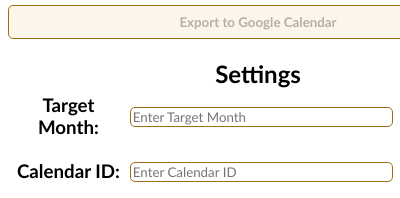
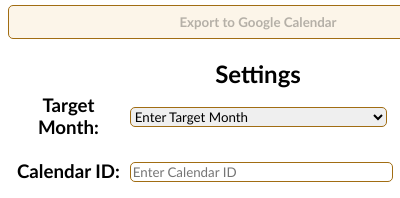
Before and after one commit to ajtadeo/shiftgen-schedule-exporter, a browser extension: page popup/popup.html in a window 400 px wide. Shown: the part 119-317 px from the top of the page. Drawn offline with Linux system fonts and the light colour scheme.

Commit message:
add dropdown for month selection

```diff
--- a/popup/popup.css
+++ b/popup/popup.css
@@ -4,13 +4,14 @@
   font-family: Calibri, "Lucida Grande";
 }
 
-input, button {
+input, button, select {
   font-family: Calibri, "Lucida Grande";
   border: solid #A16D13 1px;
   border-radius: 5px;
 }
 
-input {
+input, select {
+  width: 100%;
   cursor: pointer;
 }
 
--- a/popup/popup.html
+++ b/popup/popup.html
@@ -27,7 +27,21 @@
         <tr>
           <form id="target-month-form">
             <th><h3>Target Month: </h3></th>
-            <td><input type="text" id="target-month-input" placeholder="Enter Target Month" required /></td>
+            <td><select name="target-month-select" id="target-month-select" required>
+              <option disabled selected value="">Enter Target Month</option>
+              <option value="January">January</option>
+              <option value="February">February</option>
+              <option value="March">March</option>
+              <option value="April">April</option>
+              <option value="May">May</option>
+              <option value="June">June</option>
+              <option value="July">July</option>
+              <option value="August">August</option>
+              <option value="September">September</option>
+              <option value="October">October</option>
+              <option value="November">November</option>
+              <option value="December">December</option>
+            </select></td>
             <td><button type="submit" id="target-month-button">Save</button></td>
             <td class="settings-message"><p id="target-month-message">Saved</p></td>
           </form>
--- a/popup/popup.js
+++ b/popup/popup.js
@@ -100,11 +100,12 @@
 
   // handle target month form submission
   if (localStorage.target_month !== "") {
-    document.querySelector("#target-month-input").value = localStorage.target_month;
+    document.querySelector("#target-month-select").value = localStorage.target_month;
   }
+
   document.querySelector("#target-month-form").addEventListener("submit", async (event) => {
     event.preventDefault();
-    const targetMonth = document.getElementById("target-month-input").value.toLowerCase();
+    const targetMonth = document.getElementById("target-month-select").value;
 
     await chrome.storage.local.set({ "target_month": targetMonth }, function() {
       if (chrome.runtime.lastError) {
```
